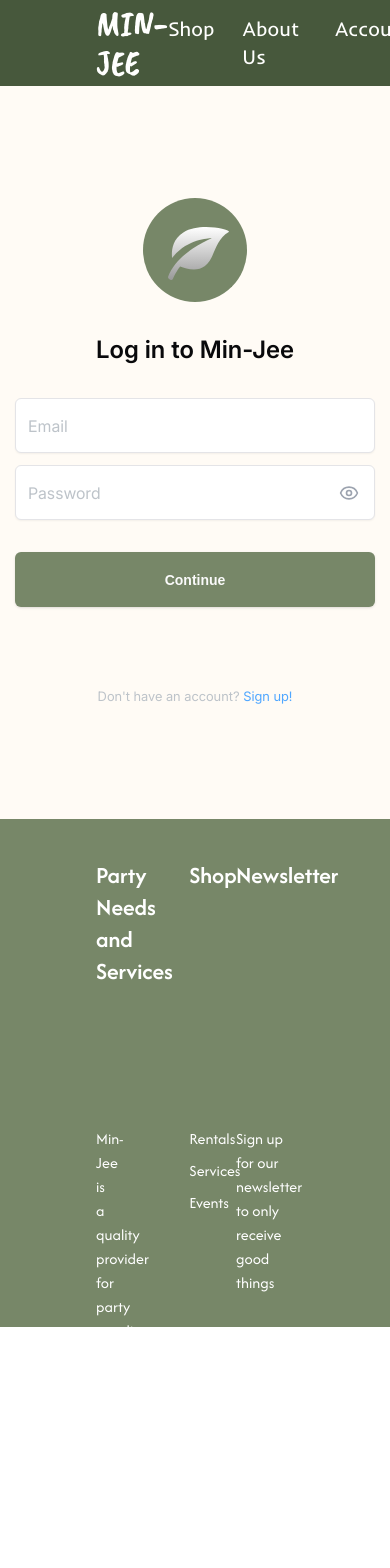
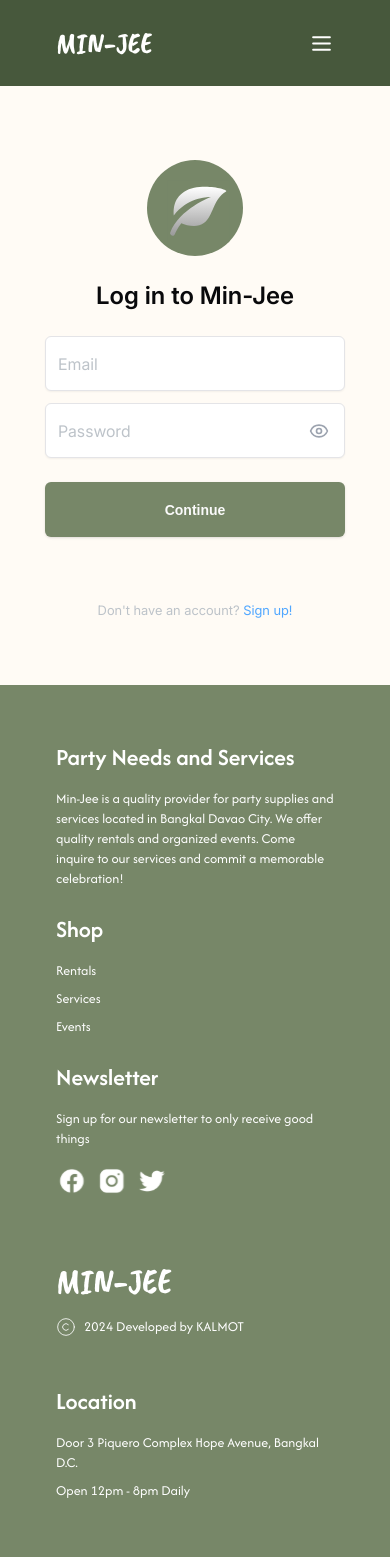
Before and after one commit to ykylejan/Min-Jee, a Next.js app: page /login in a window 390 px wide. Shown: the top 1568 px of the page. Built offline with nearby package versions, Linux system fonts and the light colour scheme.

Commit message:
fixed navbar, footer, login and signup page's responsiveness and some changes to owner page, but still WIP

```diff
--- a/src/app/login/page.tsx
+++ b/src/app/login/page.tsx
@@ -12,18 +12,23 @@ const page = () => {
     const [showPassword, setShowPassword] = useState(false);
 
     return (
-        <div className="bg-[#FFFBF5] pt-[86px]">
+        <div className="min-h-screen bg-[#FFFBF5] pt-[80px]">
             <Navbar />
-            <div className="flex flex-col justify-center items-center mt-28">
-                <img src="/leaflogo.svg" alt="logo"/>
-                <h1 className="font-intersemibold text-2xl mt-8">
+            <div className="flex flex-col justify-center items-center pt-[80px]">
+                <img
+                    src="/leaflogo.svg"
+                    alt="logo"
+                    className="w-24 h-24 sm:w-auto sm:h-auto"
+                />
+                <h1 className="font-intersemibold text-2xl mt-6 sm:mt-8 text-center">
                     Log in to Min-Jee
                 </h1>
+                <div className="px-8">
                     <Input
                         placeholder="Email"
-                    className="bg-white  w-[360px] h-[55px] font-inter mt-8 placeholder:text-[#BDC3C9]"
+                        className="bg-white w-full sm:w-[360px] h-[55px] font-inter mt-6 sm:mt-8 placeholder:text-[#BDC3C9]"
                     />
-                <div className="relative w-[360px] mt-3">
+                    <div className="relative w-full sm:w-[360px] mt-3">
                         <Input
                             type={showPassword ? "text" : "password"}
                             placeholder="Password"
@@ -42,11 +47,12 @@ const page = () => {
                         </button>
                     </div>
 
-                <Button className="bg-[#778768] w-[360px] h-[55px] font-bold mt-8">
+                    <Button className="bg-[#778768] w-full sm:w-[360px] h-[55px] font-bold mt-6 sm:mt-8">
                         Continue
                     </Button>
+                </div>
 
-                <h1 className="font-inter text-[13px] mt-20 mb-28">
+                <h1 className="font-inter text-[13px] mt-16 sm:mt-20 mb-16 sm:mb-28 text-center">
                     <span className="text-[#BDC3C9]">
                         Don't have an account?{" "}
                     </span>
--- a/src/app/signup/page.tsx
+++ b/src/app/signup/page.tsx
@@ -7,52 +7,58 @@ import React from "react";
 
 const page = () => {
     return (
-        <div className="bg-[#FFFBF5] pt-[86px]">
+        <div className="min-h-screen bg-[#FFFBF5] pt-[80px]">
             <Navbar />
-            <div className="flex flex-col justify-center items-center mt-28">
+            <div className="flex flex-col justify-center items-center pt-[80px]">
                 <h1 className="font-intersemibold text-2xl">Sign Up</h1>
                 <h1 className="font-interlight text-sm text-[#3F454E] leading-tight max-w-[300px] text-center mt-3">
                     Create your Min-jee account, and get access to an enhanced
                     ordering experience
                 </h1>
 
+                <div className="px-8">
                     <Input
                         placeholder="First Name"
-                    className="bg-white w-[360px] h-[55px] font-inter mt-8 placeholder:text-[#BDC3C9]"
+                        className="bg-white w-full sm:w-[360px] h-[55px] font-inter mt-6 sm:mt-8 placeholder:text-[#BDC3C9]"
                     />
                     <Input
                         placeholder="Last Name"
-                    className="bg-white w-[360px] h-[55px] font-inter mt-3 placeholder:text-[#BDC3C9]"
+                        className="bg-white w-full sm:w-[360px] h-[55px] font-inter mt-2 sm:mt-3 placeholder:text-[#BDC3C9]"
                     />
                     <Input
                         placeholder="Contact Number"
-                    className="bg-white w-[360px] h-[55px] font-inter mt-3 placeholder:text-[#BDC3C9]"
+                        className="bg-white w-full sm:w-[360px] h-[55px] font-inter mt-2 sm:mt-3 placeholder:text-[#BDC3C9]"
                     />
                     <Input
                         placeholder="Email"
-                    className="bg-white w-[360px] h-[55px] font-inter mt-3 placeholder:text-[#BDC3C9]"
+                        className="bg-white w-full sm:w-[360px] h-[55px] font-inter mt-2 sm:mt-3 placeholder:text-[#BDC3C9]"
                     />
                     <Input
                         type="password"
                         placeholder="Password"
-                    className="bg-white w-[360px] h-[55px] font-inter mt-3 placeholder:text-[#BDC3C9]"
+                        className="bg-white w-full sm:w-[360px] h-[55px] font-inter mt-2 sm:mt-3 placeholder:text-[#BDC3C9]"
                     />
                     <Input
                         type="password"
                         placeholder="Confirm Password"
-                    className="bg-white w-[360px] h-[55px] font-inter mt-3 placeholder:text-[#BDC3C9]"
+                        className="bg-white w-full sm:w-[360px] h-[55px] font-inter mt-2 sm:mt-3 placeholder:text-[#BDC3C9]"
                     />
 
                     <h1 className="font-interlight text-sm text-[#3F454E] leading-tight max-w-[350px] text-center mt-16">
-                    By creating an account, you agree to Min-Jee's {" "}
-                    <span className="underline hover:font-bold cursor-pointer">Privacy Policy</span>
-                    {" "} and {" "}
-                    <span className="underline hover:font-bold cursor-pointer">Terms of Use</span>
+                        By creating an account, you agree to Min-Jee's{" "}
+                        <span className="underline hover:font-bold cursor-pointer">
+                            Privacy Policy
+                        </span>{" "}
+                        and{" "}
+                        <span className="underline hover:font-bold cursor-pointer">
+                            Terms of Use
+                        </span>
                     </h1>
 
-                <Button className="bg-[#778768] w-[360px] h-[55px] font-bold mt-8">
+                    <Button className="bg-[#778768] w-full sm:w-[360px] h-[55px] font-bold mt-6 sm:mt-8">
                         SIGN UP
                     </Button>
+                </div>
 
                 <h1 className="font-inter text-[13px] mt-20 mb-28">
                     <span className="text-[#BDC3C9]">
--- a/src/components/Footer.tsx
+++ b/src/components/Footer.tsx
@@ -3,34 +3,42 @@ import React from "react";
 
 const Footer = () => {
     return (
-        <div className="bg-[#778768] h-[508px] font-afacad text-white pl-24 pr-24 pt-10">
-            <div className="grid grid-cols-9 grid-rows-4 gap-3">
-                <div className="col-span-4 font-afacadsemibold text-2xl">
+        <div className="bg-[#778768] font-afacad text-white p-14">
+            <div className="grid grid-cols-1 md:grid-cols-3 gap-6">
+
+                <div className="flex flex-col gap-4">
+                    <div className="font-afacadsemibold text-2xl">
                         Party Needs and Services
                     </div>
-                <div className="col-span-2 col-start-5 font-afacadsemibold text-2xl">
-                    Shop
-                </div>
-                <div className="col-span-3 col-start-7 font-afacadsemibold text-2xl">
-                    Newsletter
-                </div>
-
-                <div className="col-span-4 row-span-3 row-start-2 pr-36">
+                    <div className="text-sm md:text-base">
                         Min-Jee is a quality provider for party supplies and
                         services located in Bangkal Davao City. We offer quality
                         rentals and organized events. Come inquire to our services
                         and commit a memorable celebration!
                     </div>
-                <div className="col-span-2 row-span-3 col-start-5 row-start-2">
-                    <ul className="space-y-2">
+                </div>
+
+
+                <div className="flex flex-col gap-4 items-start md:items-center">
+                    <div className="font-afacadsemibold text-2xl">
+                        Shop
+                    </div>
+                    <ul className="space-y-2 text-sm md:text-base">
                         <li>Rentals</li>
                         <li>Services</li>
                         <li>Events</li>
                     </ul>
                 </div>
-                <div className="col-span-3 row-span-3 col-start-7 row-start-2">
+
+
+                <div className="flex flex-col gap-4">
+                    <div className="font-afacadsemibold text-2xl">
+                        Newsletter
+                    </div>
+                    <div className="text-sm md:text-base">
                         Sign up for our newsletter to only receive good things
-                    <div className="flex gap-2 mt-10">
+                    </div>
+                    <div className="flex gap-2">
                         <img
                             src="/facebook.svg"
                             alt="logo"
@@ -50,26 +58,27 @@ const Footer = () => {
                 </div>
             </div>
 
-            <div className="grid grid-cols-9 grid-rows-4 gap-3 mt-24">
-                <div className="col-span-4">
+            <div className="grid grid-cols-1 md:grid-cols-3 gap-6 mt-16 md:mt-24">
+
+                <div className="flex flex-col gap-4">
                     <span className="text-4xl font-caveat cursor-pointer">
                         MIN-JEE
                     </span>
-                </div>
-                <div className="col-span-2 col-start-5 font-afacadsemibold text-2xl"></div>
-                <div className="col-span-3 col-start-7 font-afacadsemibold text-2xl">
-                    Location
-                </div>
-
-                <div className="col-span-4 row-span-3 row-start-2 mt-16">
-                    <div className="flex gap-2 items-center">
+                    <div className="flex gap-2 items-center text-sm md:text-base">
                         <Copyright size={20} strokeWidth={1}/> 2024 Developed
                         by KALMOT
                     </div>
                 </div>
-                <div className="col-span-2 row-span-3 col-start-5 row-start-2"></div>
-                <div className="col-span-3 row-span-3 col-start-7 row-start-2">
-                    <ul className="space-y-2">
+
+
+                <div></div>
+
+
+                <div className="flex flex-col gap-4">
+                    <div className="font-afacadsemibold text-2xl">
+                        Location
+                    </div>
+                    <ul className="space-y-2 text-sm md:text-base">
                         <li>
                             Door 3 Piquero Complex Hope Avenue, Bangkal D.C.
                         </li>
--- a/src/components/Navbar.tsx
+++ b/src/components/Navbar.tsx
@@ -1,12 +1,13 @@
-import { ShoppingBasket } from "lucide-react";
+import { Menu, ShoppingBasket } from "lucide-react";
 import React from "react";
 
 const Navbar = () => {
     return (
-        <div className="bg-[#334628] opacity-90 h-[86px] text-white flex items-center justify-between px-24 fixed top-0 left-0 w-full z-50">
-            <span className="text-4xl font-caveat cursor-pointer">MIN-JEE</span>
+        <div className="bg-[#334628] opacity-90 h-[86px] text-white flex items-center justify-between px-14  fixed top-0 left-0 w-full z-50">
+            <span className="text-3xl lg:text-4xl font-caveat cursor-pointer">MIN-JEE</span>
+            <Menu size={25} className="lg:hidden" />
 
-            <div className="flex space-x-7 font-inder">
+            <div className="lg:flex space-x-7 font-inder hidden">
                 <span className="text-xl hover:text-[#778768] cursor-pointer">Shop</span>
                 <span className="text-xl hover:text-[#778768] cursor-pointer">About Us</span>
                 <span className="text-xl hover:text-[#778768] cursor-pointer">Account</span>
```
Lines whose indentation alone changed are shown as unchanged.
